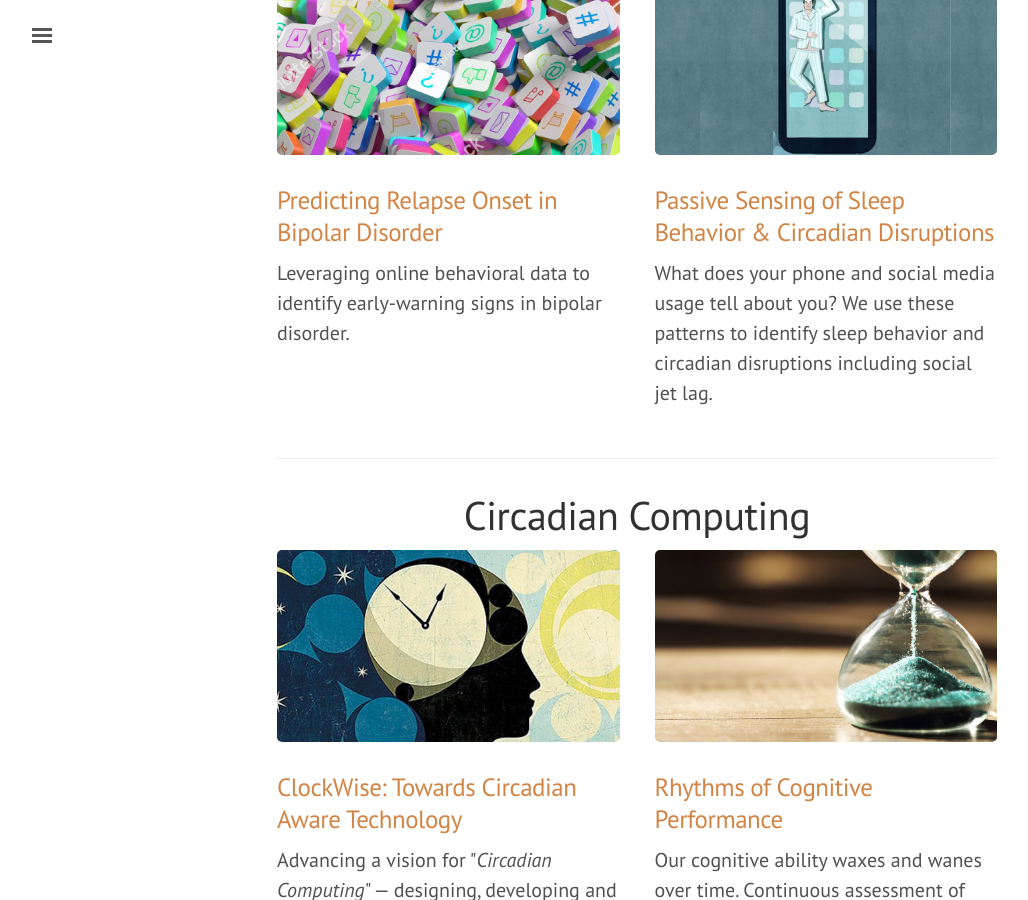
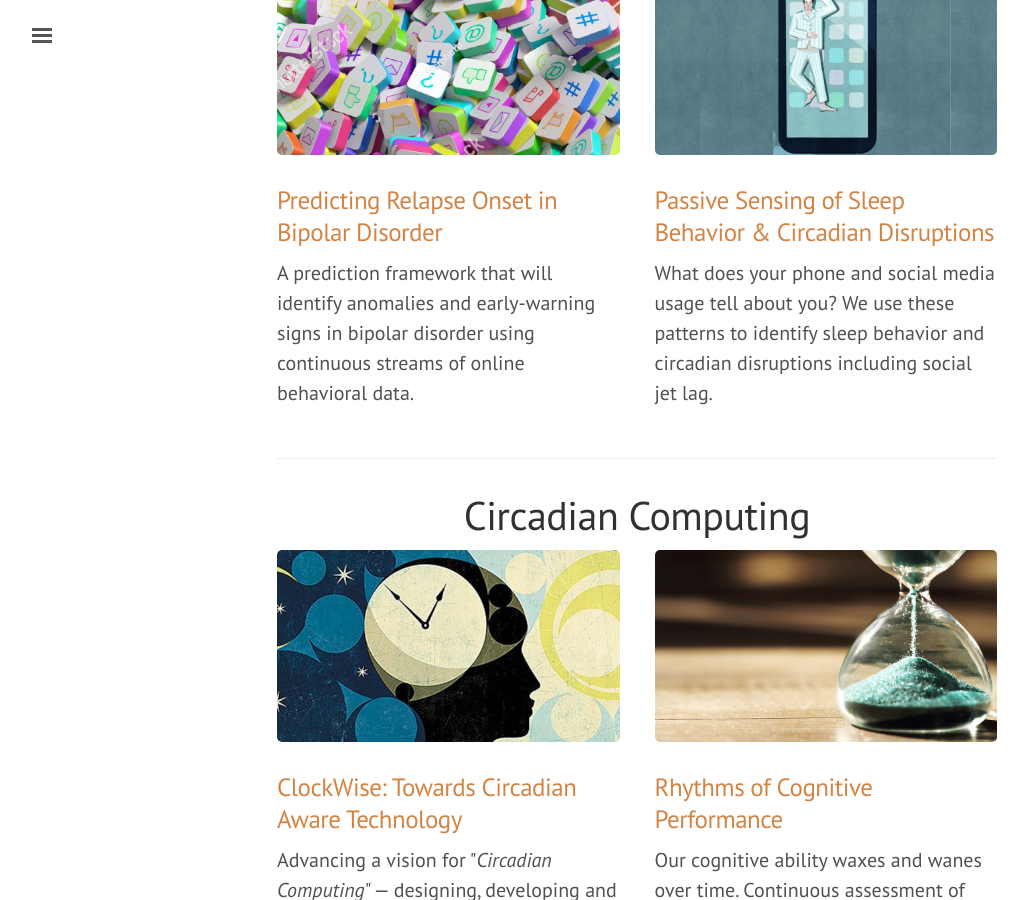
Before and after one commit to whi-lab/whi-lab.github.io, a Jekyll site: the page built from projects/index.markdown, in a window 1280 px wide and 900 px high, scrolled down 1418 px. Shown: the whole window, without its empty margins (3-1031 px from the left). Built offline with Jekyll 4.4.1, drawn with Linux system fonts in a browser that asks for light colours; nearby versions of some CDN libraries; some web fonts are replaced.

Commit message:
Updates BD project description

```diff
--- a/projects/index.markdown
+++ b/projects/index.markdown
@@ -56,7 +56,7 @@ focus on conversational agents, passive sensing, and circadian computing.
     <div class="col-lg-6">
         <a href="bd-prediction.html"><img src="/files/images/dev-5.jpg" ></a>
         <h3><a href="bd-prediction.html">Predicting Relapse Onset in Bipolar Disorder</a></h3>
-        <p>Leveraging online behavioral data to identify early-warning signs in bipolar disorder.</p>
+        <p>A prediction framework that will identify anomalies and early-warning signs in bipolar disorder using continuous streams of online behavioral data. </p>
 
     </div>
 
```
